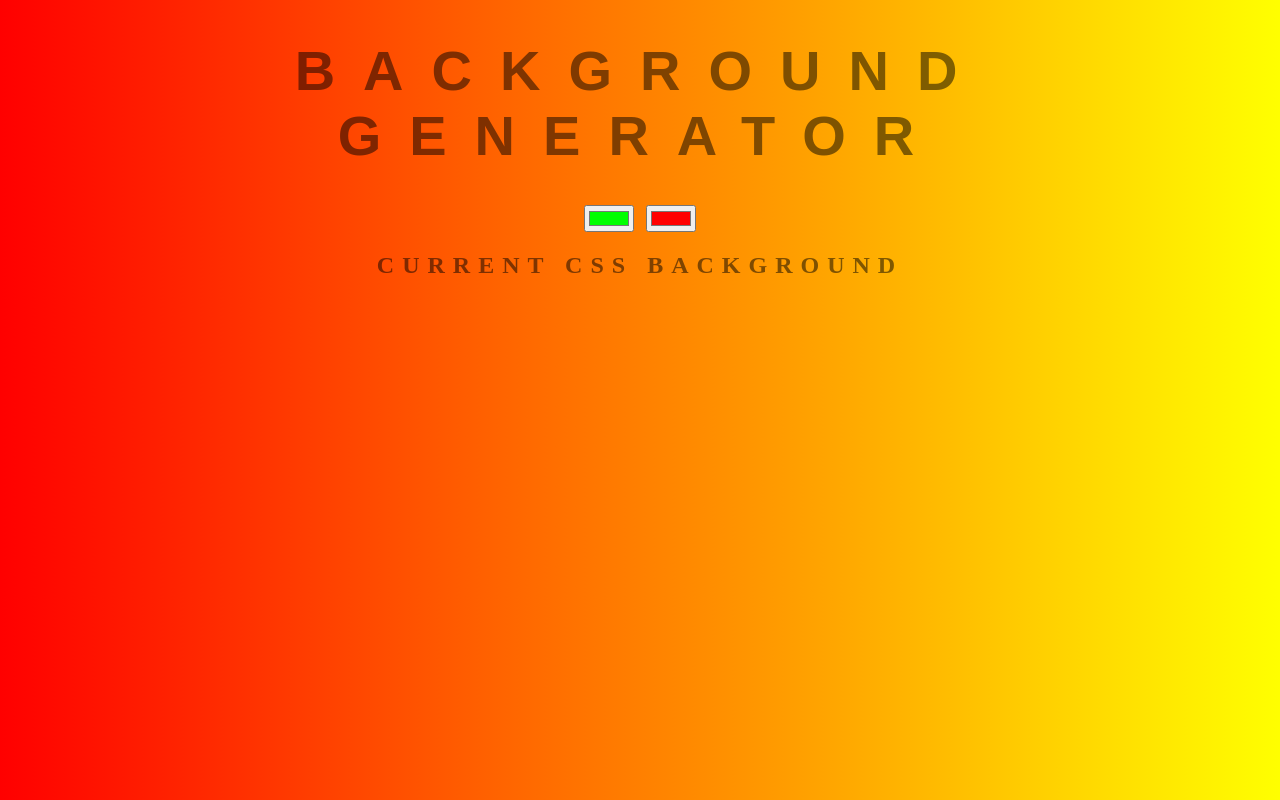
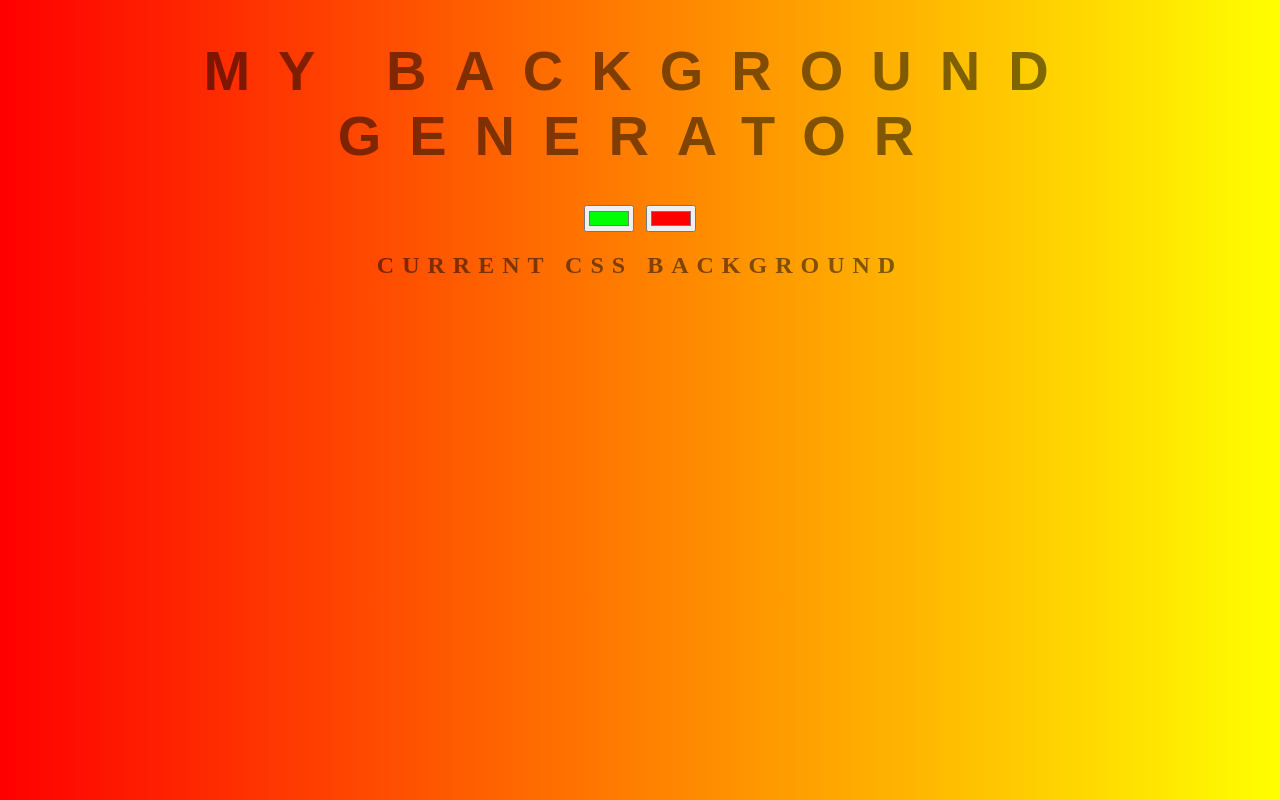
Before and after one commit to kamIRfarUK/my_Background_generator, a plain HTML site: page index.html in a window 1280 px wide. Drawn offline with Linux system fonts and the light colour scheme.

Commit message:
new feature adapted changes

```diff
--- a/index.html
+++ b/index.html
@@ -6,7 +6,7 @@
 	<link rel="stylesheet" type="text/css" href="style.css">
 </head>
 <body id="gradient">
-	<h1 >Background Generator</h1>
+	<h1 >My Background Generator</h1>
 	<input class="color1" type="color" name="color1" value="#00ff00">
 	<input class="color2" type="color" name="color2" value="#ff0000">
 	<h2>CURRENT  CSS  BACKGROUND</h2>
```
